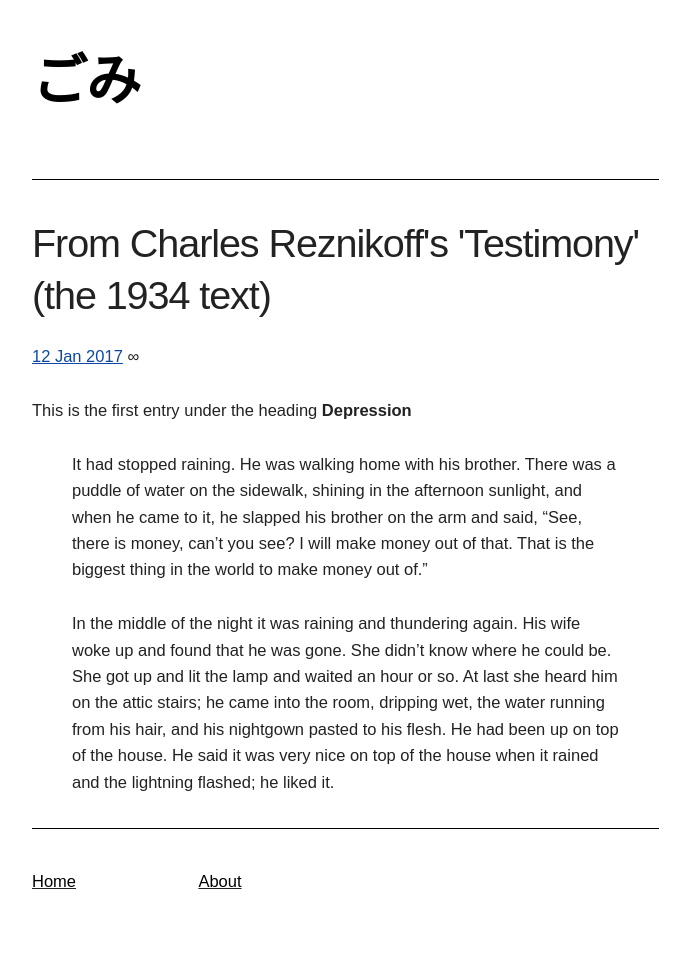
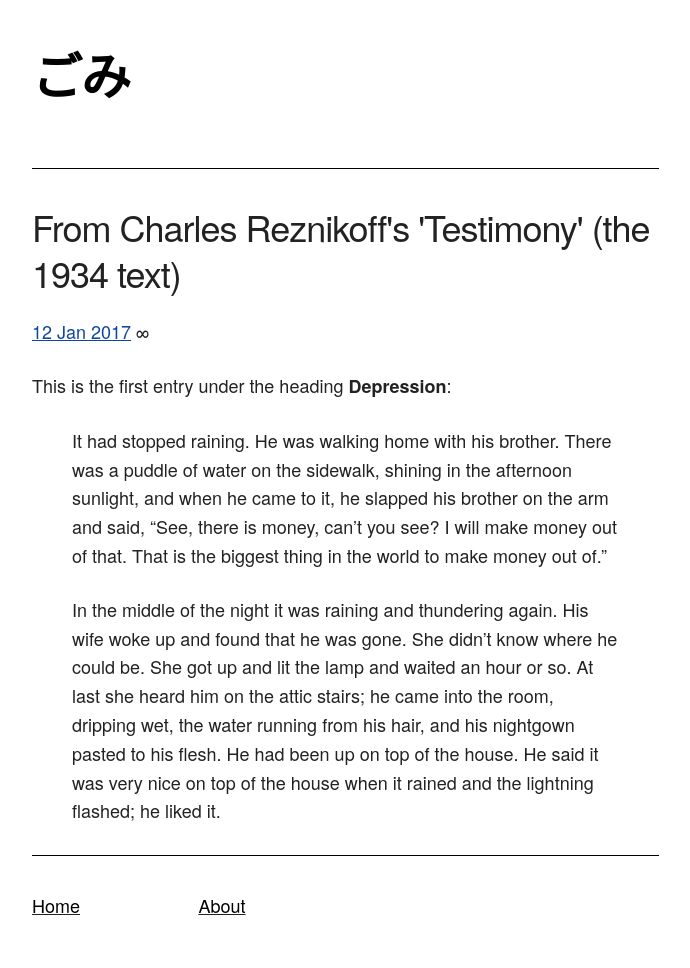
Before and after one commit to mt-trash/mt-trash.github.io, a Jekyll site: the page built from _posts/2017-01-12-reznikoff–depression.md, in a window 1280 px wide. Shown: the whole page, without its empty margins (128-818 px from the left). Built offline with Jekyll 4.4.1, drawn with Linux system fonts in a browser that asks for light colours; before the commit the page ends 942 px from its top, so only the background shows below that.

Commit message:
html size reset to 62.5 per cent as in original skeleton

```diff
--- a/_posts/2017-01-12-reznikoff–depression.md
+++ b/_posts/2017-01-12-reznikoff–depression.md
@@ -4,7 +4,7 @@
 date: 2017-01-12
 ---
 
-This is the first entry under the heading **Depression**
+This is the first entry under the heading **Depression**:
 
 >It had stopped raining. He was walking home with his brother. There was a puddle of water on the sidewalk, shining in the afternoon sunlight, and when he came to it, he slapped his brother on the arm and said, "See, there is money, can't you see? I will make money out of that. That is the biggest thing in the world to make money out of."
 
--- a/css/skeleton.css
+++ b/css/skeleton.css
@@ -119,12 +119,12 @@
 html is set to 62.5% so that all the REM measurements throughout Skeleton
 are based on 10px sizing. So basically 1.5rem = 15px :) */
 html {
-  font-size: 68.75%; }
+  font-size: 62.5%; }
 body {
-  font-size: 1.5em; /* currently ems cause chrome bug misinterpreting rems on body element */
+  font-size: 1.8em; /* currently ems cause chrome bug misinterpreting rems on body element */
   line-height: 1.6;
   font-weight: 400;
-  font-family: Arial, "HelveticaNeue", "Helvetica Neue", Helvetica, sans-serif;
+  font-family: "HelveticaNeue", "Helvetica Neue", Helvetica, Arial, sans-serif;
   color: #222222; }
 
 
```
